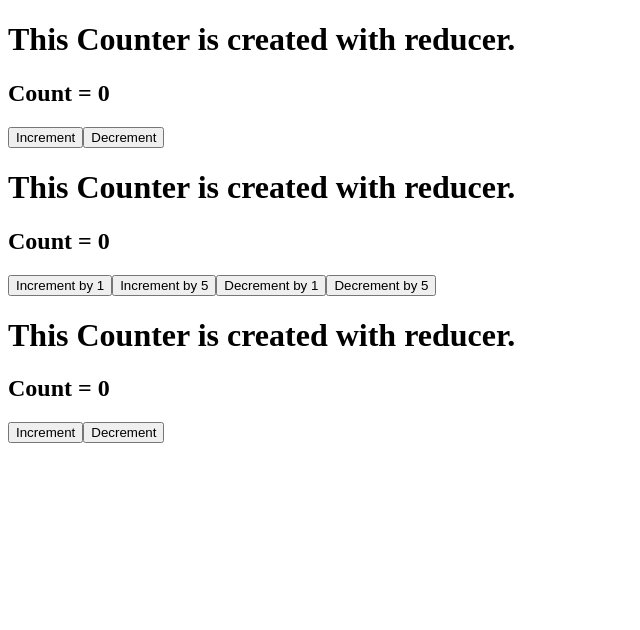
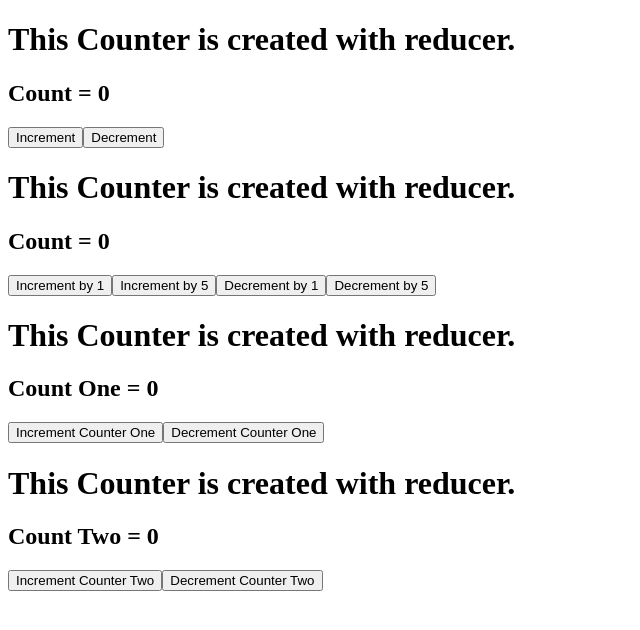
Before and after one commit to mir-hussain/useReducer-example, a React (Create React App) app: page / in a window 1280 px wide. Shown: the top 630 px of the page, without its empty margins (0-640 px from the left). Built offline with nearby package versions, Linux system fonts and the light colour scheme.

Commit message:
example three added

```diff
--- a/package.json
+++ b/package.json
@@ -9,6 +9,7 @@
     "react": "^17.0.2",
     "react-dom": "^17.0.2",
     "react-scripts": "4.0.3",
+    "sass": "^1.39.2",
     "web-vitals": "^1.1.2"
   },
   "scripts": {
--- a/src/ExampleThree.js
+++ b/src/ExampleThree.js
@@ -1,15 +1,20 @@
 import React, { useReducer } from "react";
 
 const initialValue = {
-  counter: 0,
+  counterOne: 0,
+  counterTwo: 0,
 };
 
 const reducer = (state, action) => {
   switch (action.type) {
-    case "increment":
-      return { ...state, counter: state.counter + action.value };
-    case "decrement":
-      return { ...state, counter: state.counter - action.value };
+    case "incrementCounterOne":
+      return { ...state, counterOne: state.counterOne + action.value };
+    case "decrementCounterOne":
+      return { ...state, counterOne: state.counterOne - action.value };
+    case "incrementCounterTwo":
+      return { ...state, counterTwo: state.counterTwo + action.value };
+    case "decrementCounterTwo":
+      return { ...state, counterTwo: state.counterTwo - action.value };
     default:
       return state;
   }
@@ -18,14 +23,34 @@ const ExampleThree = () => {
   const [count, dispatch] = useReducer(reducer, initialValue);
   return (
     <div>
-      <h1>This Counter is created with reducer.</h1>
-      <h2>Count = {count.counter}</h2>
-      <button onClick={() => dispatch({ type: "increment", value: 1 })}>
-        Increment
-      </button>
-      <button onClick={() => dispatch({ type: "decrement", value: 1 })}>
-        Decrement
-      </button>
+      <div>
+        <h1>This Counter is created with reducer.</h1>
+        <h2>Count One = {count.counterOne}</h2>
+        <button
+          onClick={() => dispatch({ type: "incrementCounterOne", value: 1 })}
+        >
+          Increment Counter One
+        </button>
+        <button
+          onClick={() => dispatch({ type: "decrementCounterOne", value: 1 })}
+        >
+          Decrement Counter One
+        </button>
+      </div>
+      <div>
+        <h1>This Counter is created with reducer.</h1>
+        <h2>Count Two = {count.counterTwo}</h2>
+        <button
+          onClick={() => dispatch({ type: "incrementCounterTwo", value: 1 })}
+        >
+          Increment Counter Two
+        </button>
+        <button
+          onClick={() => dispatch({ type: "decrementCounterTwo", value: 1 })}
+        >
+          Decrement Counter Two
+        </button>
+      </div>
     </div>
   );
 };
```
Also changed, not shown: 1 other file (tests, documents, lock files or other folders).
